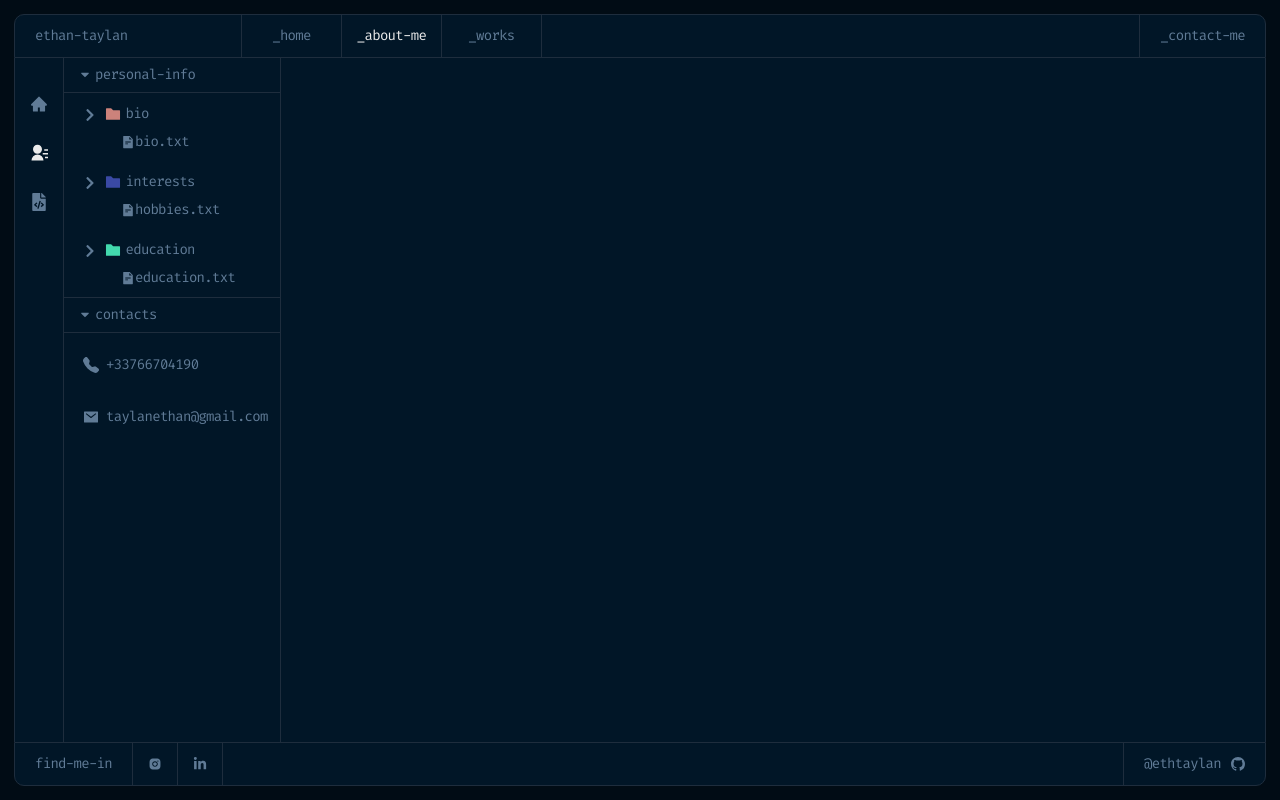
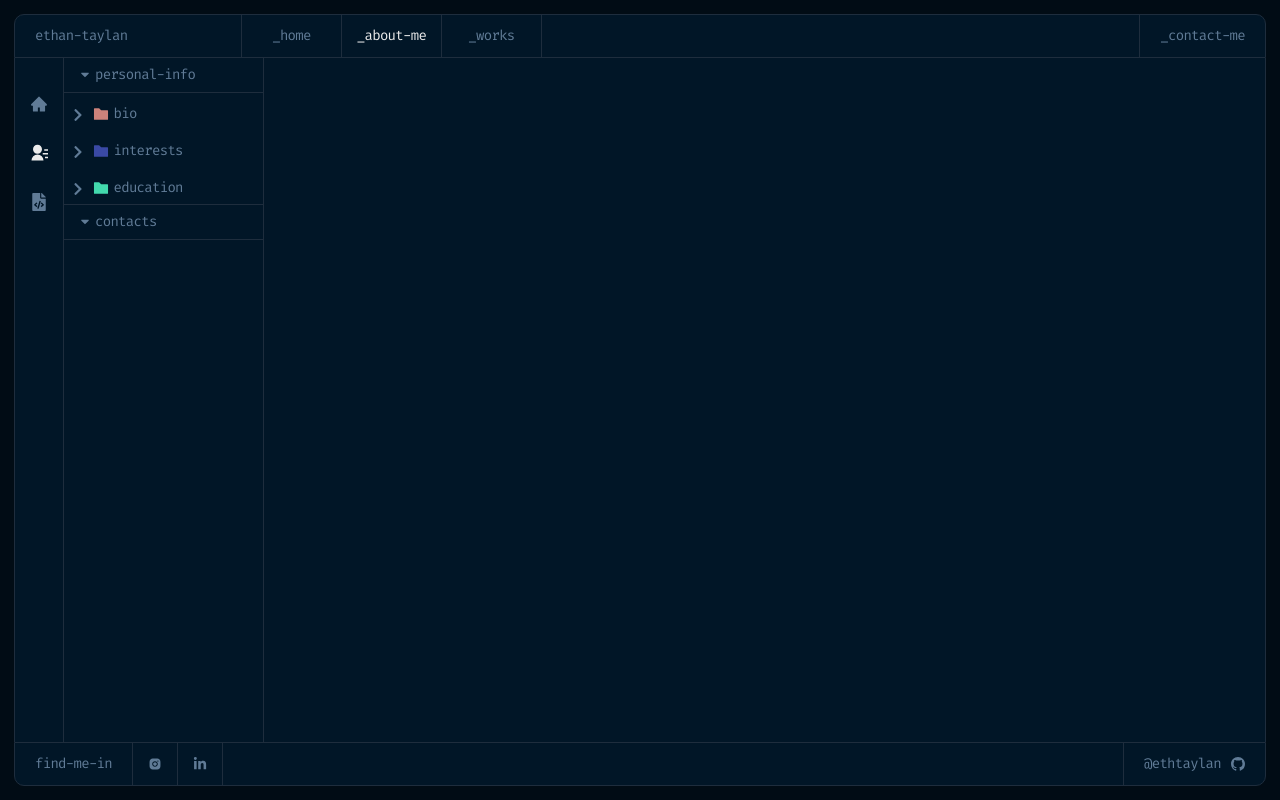
Before and after one commit to ethantaylan/ethan-taylan-portfolio, a React (Vite) app: page /about-me in a window 1280 px wide. Built offline with nearby package versions, Linux system fonts and the light colour scheme.

Commit message:
folder function added

```diff
--- a/src/components/AboutMeItems/AboutMeItems.tsx
+++ b/src/components/AboutMeItems/AboutMeItems.tsx
@@ -7,7 +7,7 @@ import { AiFillFolder } from 'react-icons/ai';
 const TitleContainer = styled.div`
 	color: ${Generics.primary};
 	display: flex;
-	padding: 12px;
+	padding-top: 12px;
 	white-space: nowrap;
 	flex-direction: column;
 `;
@@ -28,19 +28,37 @@ const Items: React.FC<ItemsProps> = ({
 	children,
 	folderColors,
 }) => {
+	const [isFolderActive, setisFolderActive] = React.useState<boolean>(false);
+
+	const handleActive = () => {
+		setisFolderActive(!isFolderActive);
+	};
+
 	return (
 		<div>
 			<TitleContainer>
-				<div className='d-flex hover flex-row align-items-center mb-2'>
+				<div
+					onClick={handleActive}
+					className='cursor-pointer d-flex hover flex-row align-items-center mb-2'
+				>
 					{chevronIconActive && (
 						<span className='px-2'>
-							<FaChevronRight size={14} />
+							{isFolderActive ? (
+								<FaChevronDown size={14} />
+							) : (
+								<FaChevronRight size={14} />
+							)}
 						</span>
 					)}
-					{folderIconActive && <AiFillFolder size={18} color={folderColors} />}
+					{folderIconActive && (
+						<AiFillFolder
+							size={18}
+							color={folderColors}
+						/>
+					)}
 					<span className='d-flex mx-1'>{title}</span>
 				</div>
-				{children}
+				 {isFolderActive && children}
 			</TitleContainer>
 		</div>
 	);
--- a/src/components/AboutMeItems/AboutMeSubItems.tsx
+++ b/src/components/AboutMeItems/AboutMeSubItems.tsx
@@ -36,7 +36,7 @@ const AboutMeSubItems: React.FC<AboutMeSubItemsProps> = ({
 	return (
 		<SubItemContainer className='hover d-flex cursor-pointer'>
 			<GlobalStyle />
-            <div className="d-flex  margin-top-5 align-items-center justify-content-center">
+            <div className="d-flex margin-top-5 align-items-center padding-bottom-12 justify-content-center">
 			{fileIconActive && (
 				<AiFillFileText className='margin-left'></AiFillFileText>
 			)}
--- a/src/index.css
+++ b/src/index.css
@@ -201,3 +201,7 @@ a:hover {
 .margin-top-5 {
 	margin-top: 5px;
 }
+
+.padding-bottom-12 {
+	padding-bottom: 12px;
+}
--- a/src/packages/AboutMe/AboutMe.tsx
+++ b/src/packages/AboutMe/AboutMe.tsx
@@ -7,7 +7,7 @@ import AboutMeSubItems from '../../components/AboutMeItems/AboutMeSubItems';
 import { folderColors } from '../../components/AboutMeItems/folder-colors';
 
 const FolderContainer = styled.div`
-	width: auto;
+	width: 200px;
 	height: 100%;
 	border-right: 1px solid ${Generics.secondary};
 `;
```
